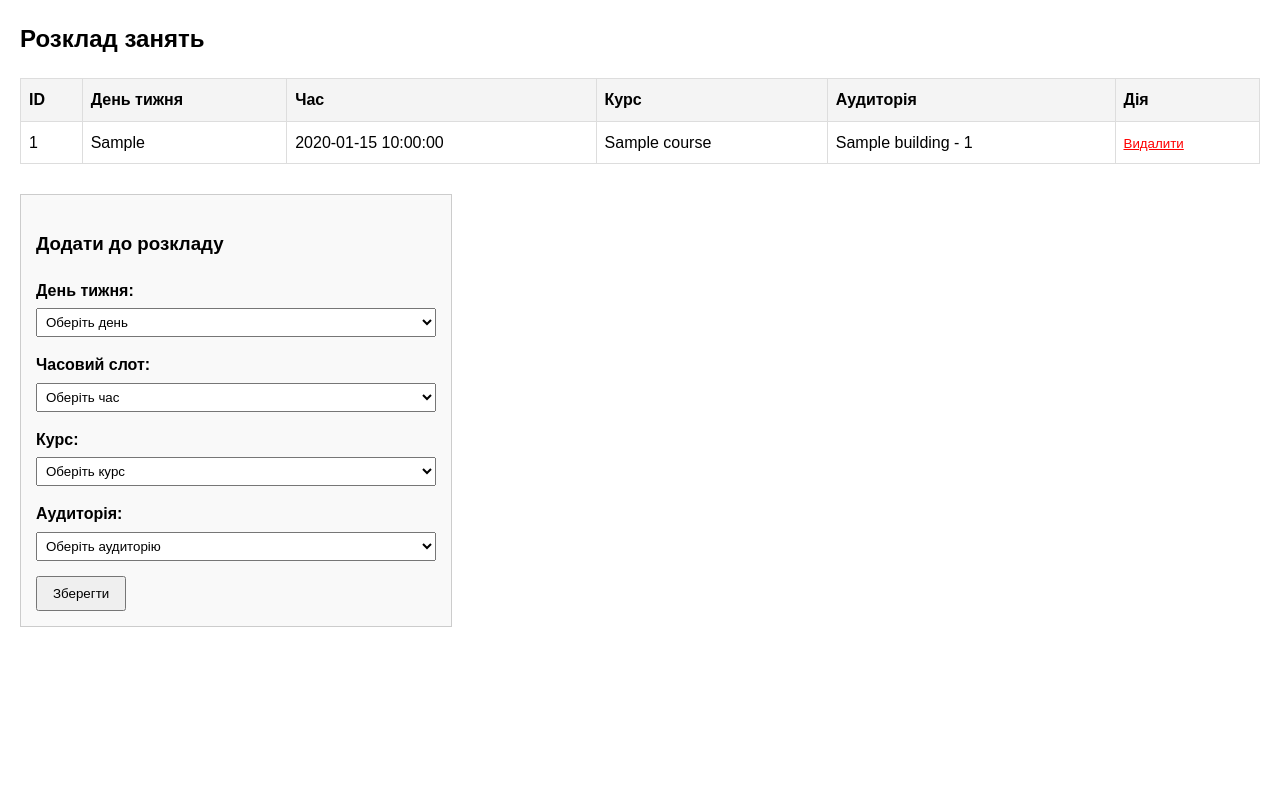
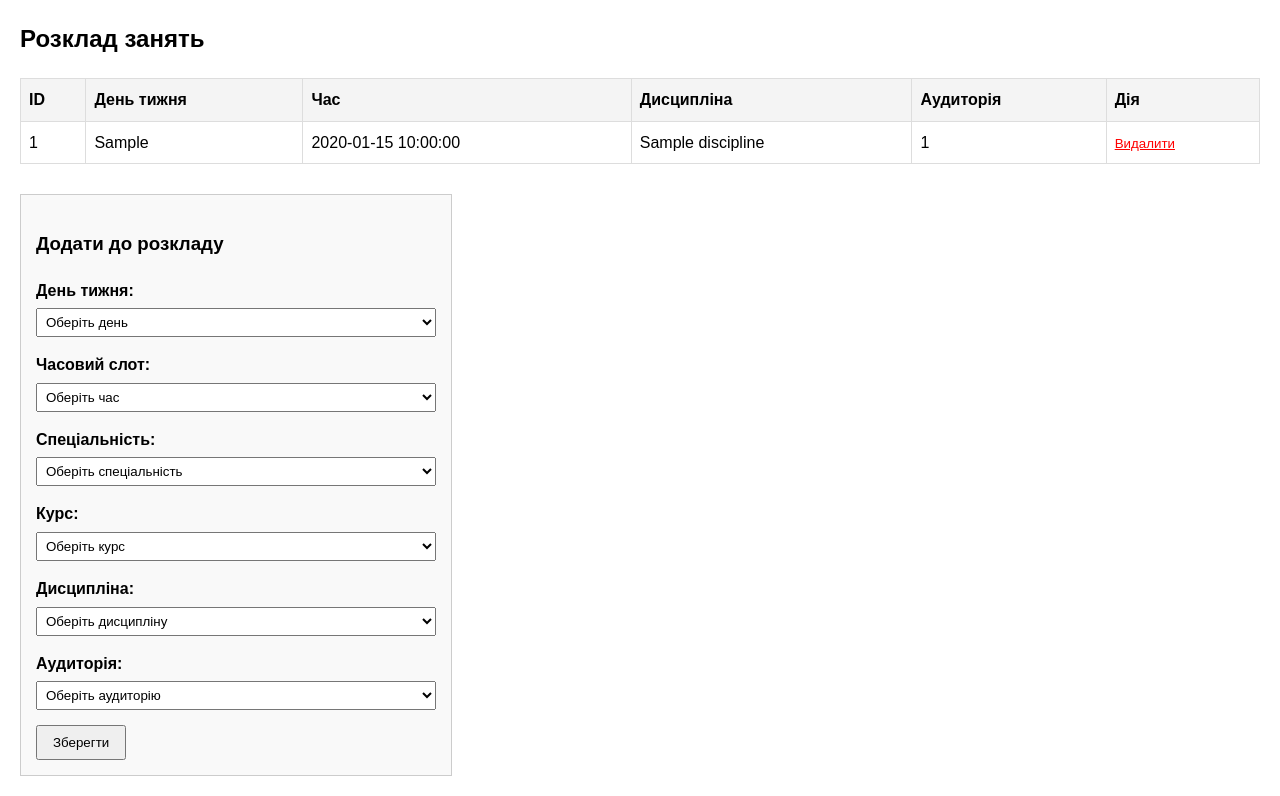
Before and after one commit to DashaBushueva06/KalicznyjRozklad, a Flask app: template server/templates/schedule.html in a window 1280 px wide. Shown: the part 76-872 px from the top of the page. Before the commit the page ends 703 px from the top, so only its background shows below. Run offline with Flask 3, Linux system fonts and the light colour scheme; the template is opened without the code that fills it: most values are stand-ins (such as "Sample title", 1, 10 or a date in 2020); parts of the project's set-up code (start-up, migrations or seed data) failed here and were passed over.

Commit message:
Update schedule.html: rename course to discipline, add specialization and course selections

```diff
--- a/server/templates/schedule.html
+++ b/server/templates/schedule.html
@@ -8,7 +8,7 @@
             <th>ID</th>
             <th>День тижня</th>
             <th>Час</th>
-            <th>Курс</th>
+            <th>Дисципліна</th>
             <th>Аудиторія</th>
             <th>Дія</th>
         </tr>
@@ -17,8 +17,8 @@
             <td>{{ entry.id }}</td>
             <td>{{ entry.day_of_week }}</td>
             <td>{{ entry.time_slot }}</td>
-            <td>{{ entry.course.title if entry.course else 'Невідомо' }}</td>
-            <td>{{ entry.classroom.building if entry.classroom else 'Невідомо' }} - {{ entry.classroom.room_number if entry.classroom else 'Невідомо' }}</td>
+            <td>{{ entry.discipline.title if entry.discipline else 'Невідомо' }}</td>
+            <td>{{ entry.classroom.room_number if entry.classroom else 'Невідомо' }}</td>
             <td>
                 <form action="/schedule/{{ entry.id }}/delete" method="POST" style="margin:0; padding:0; background:none; border:none; width:auto;">
                     <button type="submit" style="color: red; background: none; border: none; cursor: pointer; text-decoration: underline; padding: 0;">Видалити</button>
@@ -50,11 +50,32 @@
             <option value="14:05 - 15:35">14:05 - 15:35</option>
         </select>
 
+        <label>Спеціальність:</label>
+        <select name="specialization" required>
+            <option value="" disabled selected>Оберіть спеціальність</option>
+            <option value="Математика">Математика</option>
+            <option value="Статистика">Статистика</option>
+            <option value="Математика ШІ">Математика ШІ</option>
+            <option value="Математика інновацій">Математика інновацій</option>
+            <option value="Середня освіта">Середня освіта</option>
+        </select>
+
         <label>Курс:</label>
-        <select name="course_id" required>
+        <select name="course" required>
             <option value="" disabled selected>Оберіть курс</option>
-            {% for course in courses %}
-            <option value="{{ course.id }}">{{ course.title }}</option>
+            <option value="1 курс бакалаврату">1 курс бакалаврату</option>
+            <option value="2 курс бакалаврату">2 курс бакалаврату</option>
+            <option value="3 курс бакалаврату">3 курс бакалаврату</option>
+            <option value="4 курс бакалаврату">4 курс бакалаврату</option>
+            <option value="1 курс магістратури">1 курс магістратури</option>
+            <option value="2 курс магістратури">2 курс магістратури</option>
+        </select>
+
+        <label>Дисципліна:</label>
+        <select name="discipline_id" required>
+            <option value="" disabled selected>Оберіть дисципліну</option>
+            {% for discipline in disciplines %}
+            <option value="{{ discipline.id }}">{{ discipline.title }}</option>
             {% endfor %}
         </select>
 
@@ -62,7 +83,7 @@
         <select name="classroom_id" required>
             <option value="" disabled selected>Оберіть аудиторію</option>
             {% for classroom in classrooms %}
-            <option value="{{ classroom.id }}">Корпус {{ classroom.building }}, Ауд. {{ classroom.room_number }}</option>
+            <option value="{{ classroom.id }}">Ауд. {{ classroom.room_number }}</option>
             {% endfor %}
         </select>
 
```
